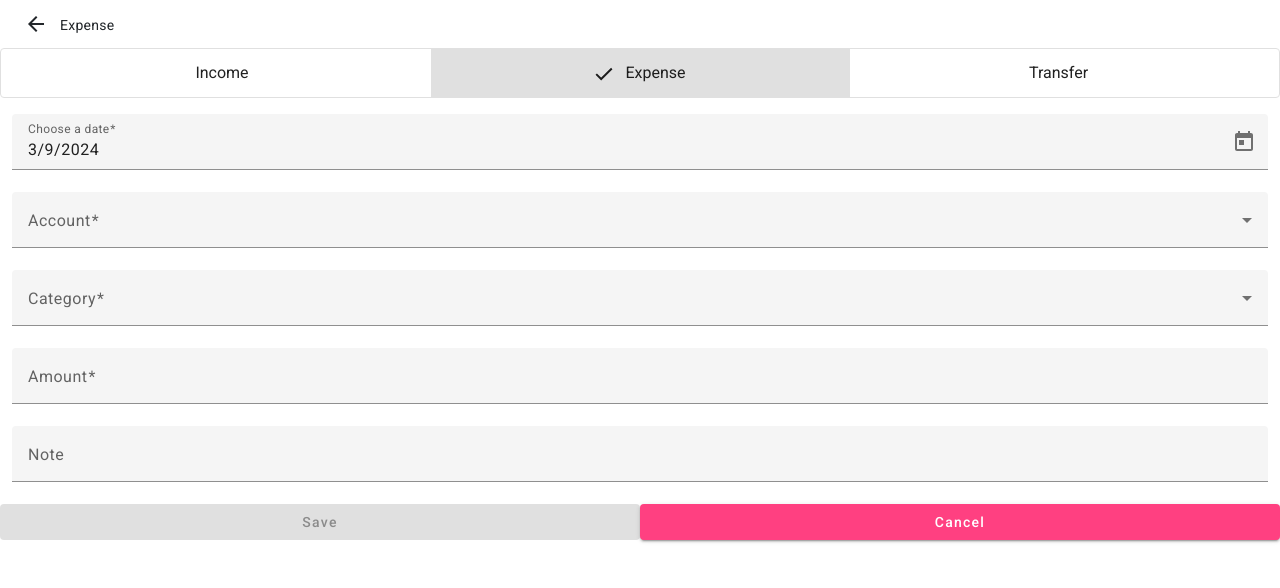
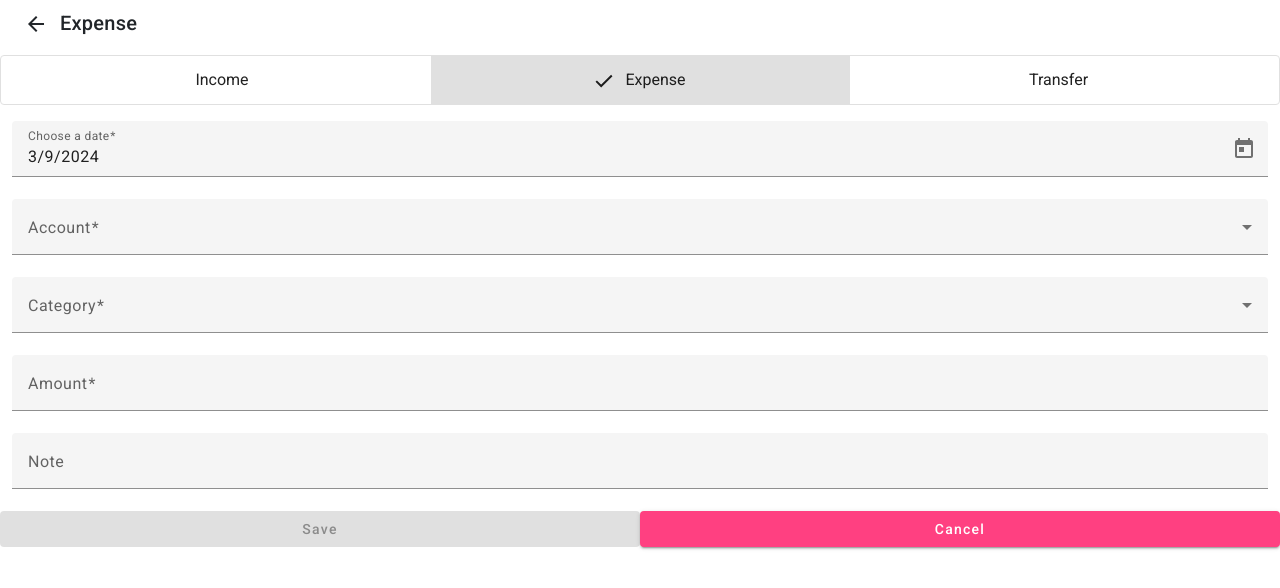
Before and after one commit to vinayak-more/expense-manager, an Angular app: page /transactions/new in a window 1280 px wide. Shown: the top 588 px of the page. Built offline with nearby package versions, Linux system fonts and the light colour scheme.

Commit message:
css changes

```diff
--- a/src/app/transaction-edit/transaction-edit.component.html
+++ b/src/app/transaction-edit/transaction-edit.component.html
@@ -3,7 +3,7 @@
         <button mat-icon-button (click)="onBack()">
             <mat-icon>arrow_back</mat-icon>
         </button>
-        <span style="vertical-align: super;">Expense</span>
+        <span style="vertical-align: super;"><h2 style="display: inline-block;">Expense</h2></span>
     </div>
     <form [formGroup]="formGroup" (ngSubmit)="onSubmit()">
         <input *ngIf="false" type="number" formControlName="id">
```
